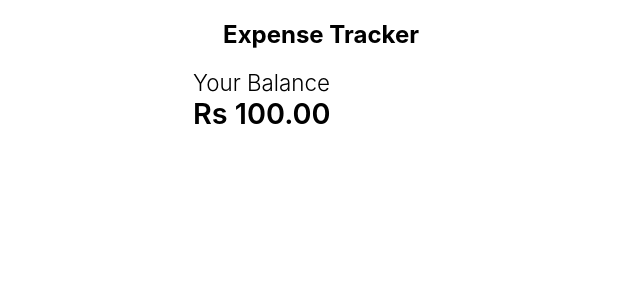
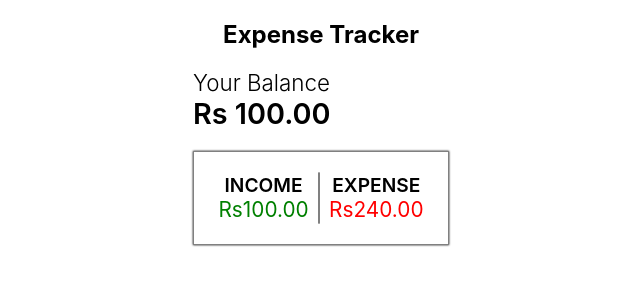
Before and after one commit to ks-vijai/Expense-Tracker, a React (Create React App) app: page / in a window 1280 px wide. Shown: the top 300 px of the page, without its empty margins (319-959 px from the left). Built offline with nearby package versions, Linux system fonts and the light colour scheme.

Commit message:
feat: expense-tracker: add income expenses component
Signed-off-by: ks-vijai <vijaiks.19cse@kongu.edu>

```diff
--- a/src/App.css
+++ b/src/App.css
@@ -18,3 +18,37 @@
   font-size: 180%;
   font-weight: 600;
 }
+
+.income-expenses {
+  align-items: center;
+  box-shadow: 0 0 2px 0 black;
+  border: 0.5px solid grey;
+  display: flex;
+  justify-content: space-around;
+  margin-top: 20px;
+  padding: 20px;
+}
+
+.expenses-heading {
+  font-size: 120%;
+  font-weight: 600;
+  text-align: center;
+}
+
+.expenses-seperator {
+  background-color: grey;
+  border: 1px solid grey;
+  border-radius: 10px;
+  height: 50px;
+  width: 0.5px;
+}
+
+.income {
+  color: green;
+  font-size: 130%;
+}
+
+.expenses {
+  color: red;
+  font-size: 130%;
+}
--- a/src/App.js
+++ b/src/App.js
@@ -1,6 +1,7 @@
 import "./App.css";
 import Balance from "./components/Balance";
 import Header from "./components/Header";
+import IncomeExpenses from "./components/IncomeExpenses";
 
 function App() {
   return (
@@ -8,6 +9,7 @@ function App() {
       <Header />
       <div className="expenses-list">
         <Balance />
+        <IncomeExpenses />
       </div>
     </div>
   );
--- /dev/null
+++ b/src/components/IncomeExpenses.js
@@ -0,0 +1,19 @@
+import React from "react";
+
+function IncomeExpenses() {
+  return (
+    <div className="income-expenses">
+      <div>
+        <div className="expenses-heading">INCOME</div>
+        <div className="income">Rs100.00</div>
+      </div>
+      <div className="expenses-seperator"></div>
+      <div>
+        <div className="expenses-heading">EXPENSE</div>
+        <div className="expenses">Rs240.00</div>
+      </div>
+    </div>
+  );
+}
+
+export default IncomeExpenses;
```
